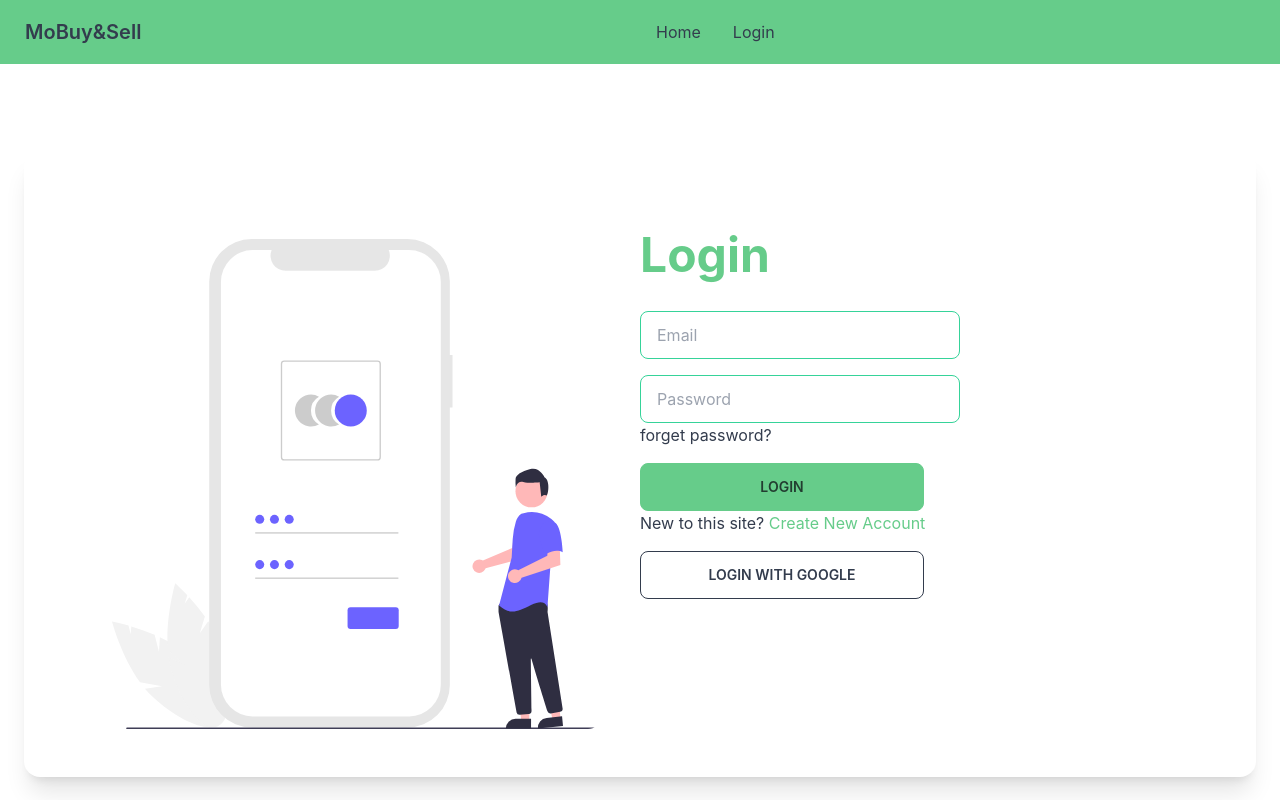
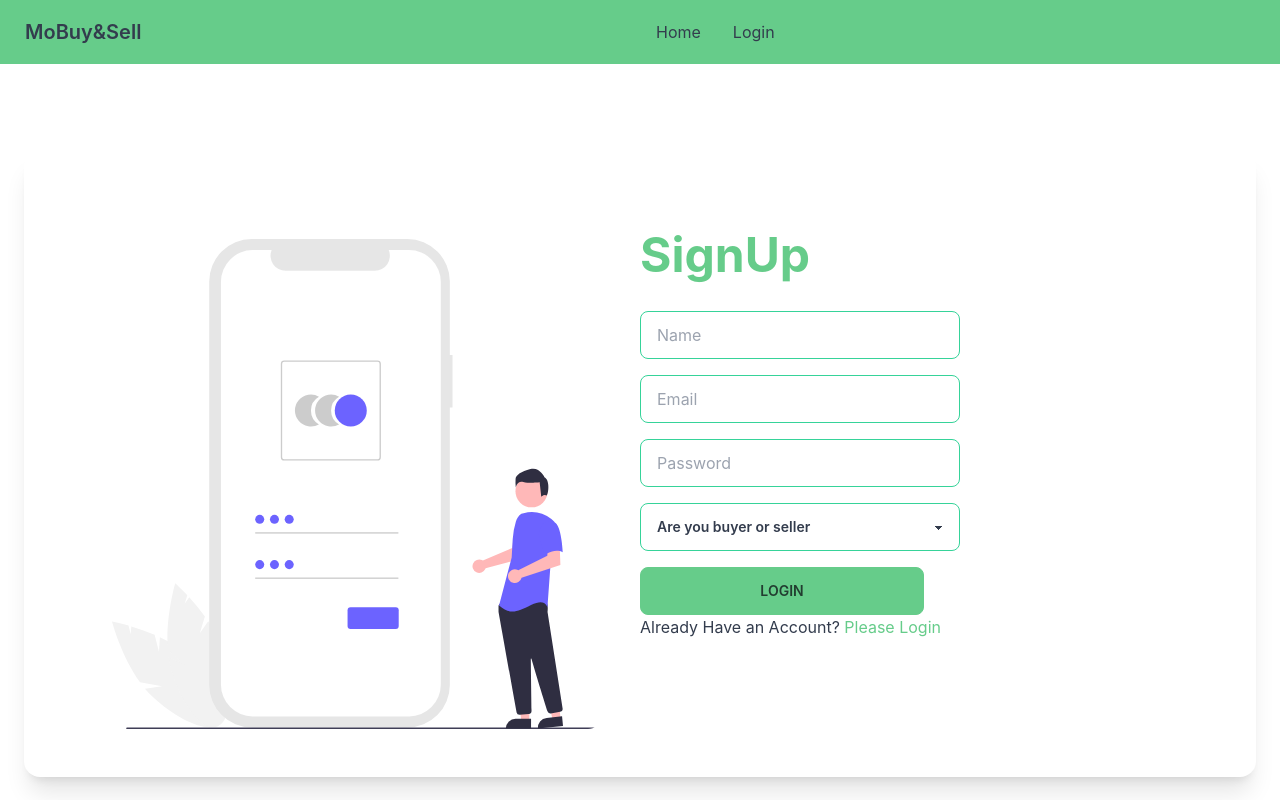
Before and after one commit to Ahmad-Shibbir/mo-buy-and-sell-client, a React (Create React App) app: page /signup in a window 1280 px wide. Shown: the top 800 px of the page. Built offline with nearby package versions, Linux system fonts and the light colour scheme.

Commit message:
SignUp page added

```diff
--- a/src/Pages/Login/Login.js
+++ b/src/Pages/Login/Login.js
@@ -61,7 +61,7 @@ const Login = () => {
               <p>{data}</p> */}
               <div>
               <input className="btn btn-primary w-1/2" value='Login' type="submit" />
-              <label className="block">New to this site? <Link to='/' className="text-primary">Create New Account</Link></label>
+              <label className="block">New to this site? <Link to='/signup' className="text-primary">Create New Account</Link></label>
               </div>
               <input className="btn btn-outline w-1/2" value='Login with Google' type="submit" />
               <br />
--- a/src/Pages/Login/SignUp.js
+++ b/src/Pages/Login/SignUp.js
@@ -1,11 +1,128 @@
-import React from 'react';
+import React from "react";
+import { useForm } from "react-hook-form";
+import { Link } from "react-router-dom";
+import login from "./../../assets/login.svg";
 
 const SignUp = () => {
-    return (
-        <div>
+  const {
+    register,
+    handleSubmit,
+    formState: { errors },
+  } = useForm();
+  const handleSignup = (data) => {
+    console.log(data);
+  };
+  return (
+    <div className="h-[800px] flex justify-center items-center ">
+      <div className="  card grid lg:grid-cols-2 m-6 p-12 bg-base-100 shadow-xl">
+        <figure className="px-10 pt-10">
+          <img src={login} alt="Shoes" className="rounded-xl" />
+        </figure>
+        <div className="h-96">
+          <div>
+            <h1 className="font-bold text-primary text-5xl py-8">SignUp</h1>
+            <form className="grid gap-4" onSubmit={handleSubmit(handleSignup)}>
+              {/* <Header /> */}
+              <input
+                {...register("name", {
+                  required: "Name is required",
+                })}
+                placeholder="Name"
+                type="text"
+                className="input input-bordered input-success w-full max-w-xs"
+              />
+              {errors.name && (
+                <p className="text-accent" role="alert">
+                  {errors.name?.message}
+                </p>
+              )}
 
+              <input
+                {...register("email", {
+                  required: "Email Address is required",
+                })}
+                placeholder="Email"
+                type="text"
+                className="input input-bordered input-success w-full max-w-xs"
+              />
+              {errors.email && (
+                <p className="text-accent" role="alert">
+                  {errors.mail?.message}
+                </p>
+              )}
+              <div>
+                <input
+                  {...register("password", {
+                    required: "Password is required",
+                    minLength: {
+                      value: 7,
+                      message: "Password must be 7 character or long",
+
+                    },
+                    pattern:{
+                        value:/(?=.*[A-Z])(?=.*[!@#$&*])(?=.*[0-9])/, message: "Password is not strong enough",
+                    },
+                  })}
+                  placeholder="Password"
+                  type="password"
+                  className="input input-bordered input-success w-full max-w-xs"
+                />
+                {errors.password && (
+                  <p className="text-accent" role="alert">
+                    {errors.password?.message}
+                  </p>
+                )}
+                {/* {" "} */}
+
+
+              </div>
+
+              {/* <input {...register("firstName")} placeholder="First name" /> */}
+              <select {...register("userType", { required: "Password select an option",})} className="select select-success w-full max-w-xs">
+
+                <option value="">Are you buyer or seller</option>
+                <option value="buyer">Buyer</option>
+                <option value="seller">Seller</option>
+              </select>
+              {errors.userType && (
+                <p className="text-accent" role="alert">
+                  {errors.userType?.message}
+                </p>
+              )}
+              {/* <select {...register("category", { required: true })}>
+                <option value="">Select...</option>
+                <option value="A">Option A</option>
+                <option value="B">Option B</option>
+              </select> */}
+              {/* <textarea {...register("aboutYou")} placeholder="About you" />
+              <p>{data}</p> */}
+              <div>
+                <input
+                  className="btn btn-primary w-1/2"
+                  value="Login"
+                  type="submit"
+                />
+                <label className="block">
+                  Already Have an Account?{" "}
+                  <Link to="/login" className="text-primary">
+                    Please Login
+                  </Link>
+                </label>
+              </div>
+              {/* <input
+                className="btn btn-outline w-1/2"
+                value="Login with Google"
+                type="submit"
+              />
+              <br /> */}
+              {/* <p>Or continue with: <input className="btn btn-primary w-1/4" value='Google' type="submit" /></p> */}
+            </form>
+          </div>
+          {/* <div className="  grid grid-cols-2 card-body items-center text-center"></div> */}
         </div>
-    );
+      </div>
+    </div>
+  );
 };
 
 export default SignUp;
--- a/src/Routes/Routes/Routes.js
+++ b/src/Routes/Routes/Routes.js
@@ -2,6 +2,7 @@ import { createBrowserRouter } from "react-router-dom";
 import Main from "../../Layout/Main";
 import Home from "../../Pages/Home/Home";
 import Login from "../../Pages/Login/Login";
+import SignUp from "../../Pages/Login/SignUp";
 
 const router = createBrowserRouter([
     {
@@ -18,7 +19,7 @@ const router = createBrowserRouter([
             },
             {
                 path:'signup',
-                element:<Login></Login>
+                element:<SignUp></SignUp>
             }
 
         ]
```
